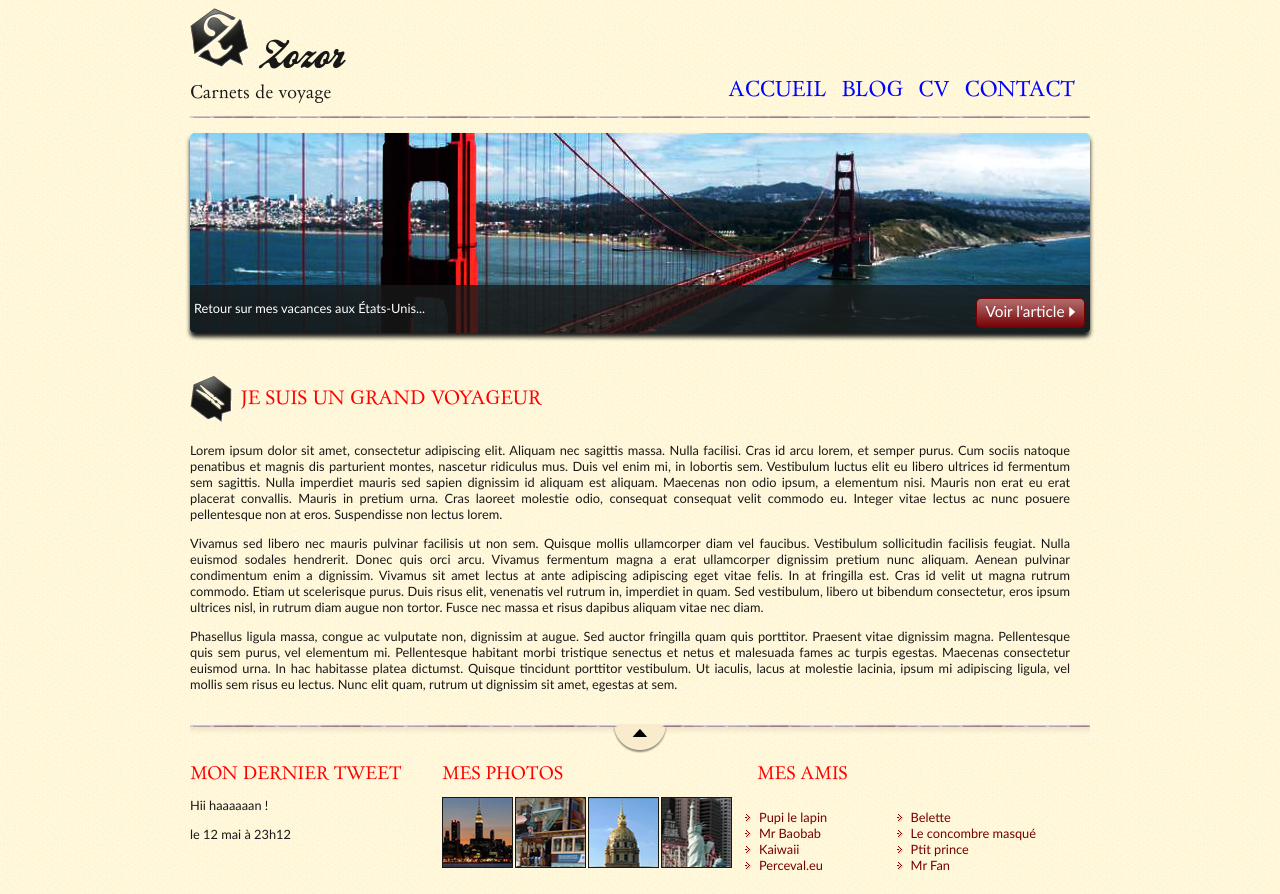
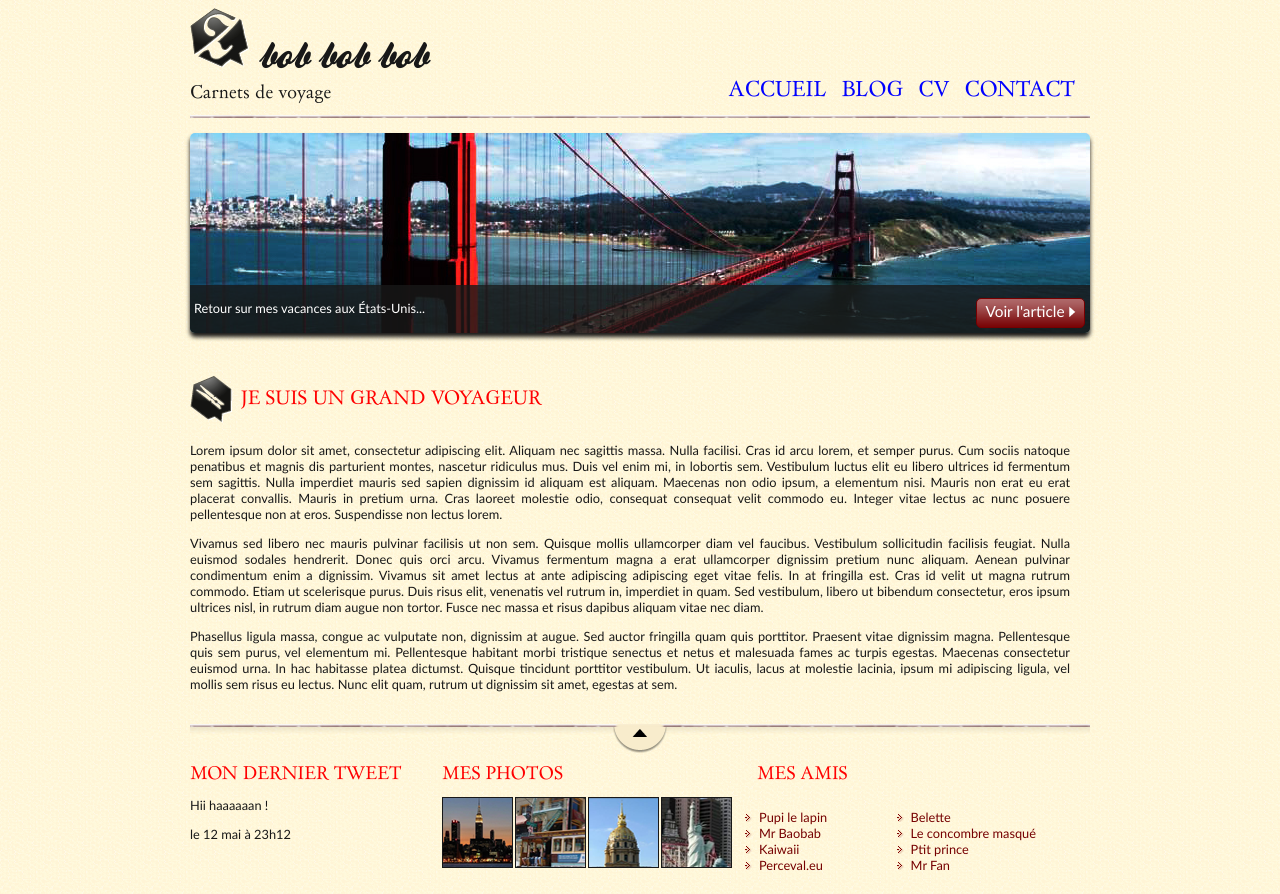
Before and after one commit to clara95974/cours_git, a plain HTML site: page index.html in a window 1280 px wide. Drawn offline with Linux system fonts and the light colour scheme.

Commit message:
change h1

```diff
--- a/index.html
+++ b/index.html
@@ -12,7 +12,7 @@
                 <div id="titre_principal">
                     <div id="logo">
                         <img src="images/zozor_logo.png" alt="Logo de Zozor" />
-                        <h1>Zozor</h1>
+                        <h1>bob bob bob</h1>
                     </div>
                     <h2>Carnets de voyage</h2>
                 </div>
```
